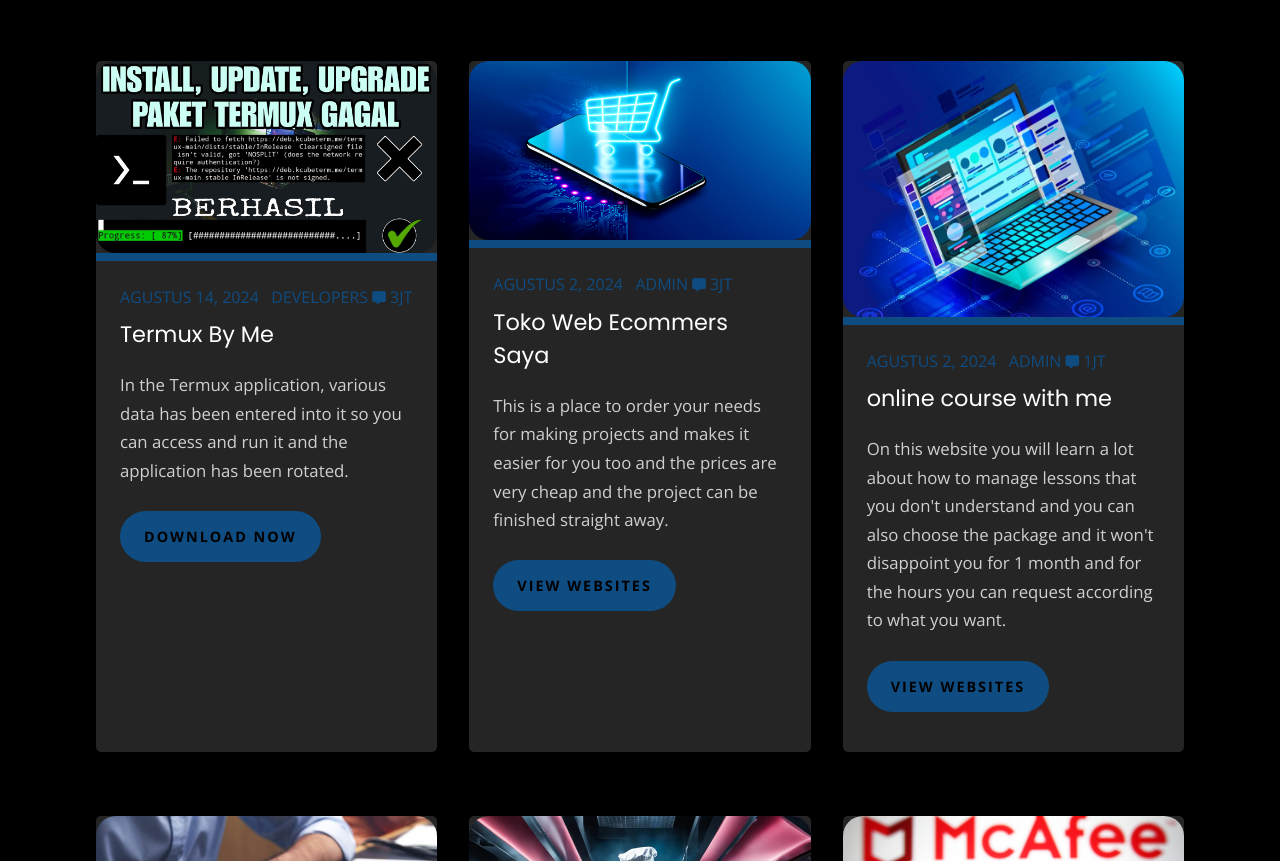
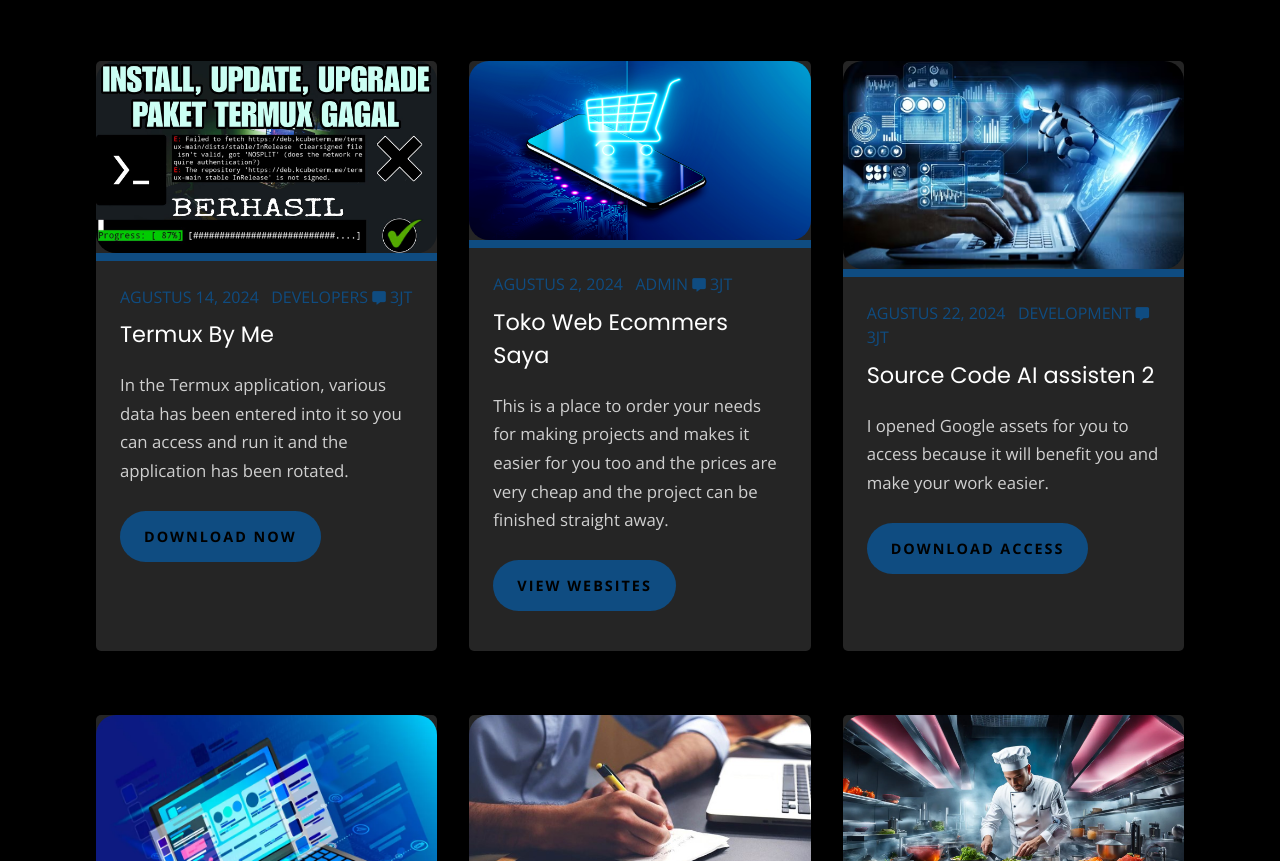
Before and after one commit to DwiDevelopes/Portofolio-Dwi-Bakti-N-Dev, a plain HTML site: page blog.html in a window 1280 px wide. Shown: the part 985-1846 px from the top of the page. Drawn offline with nearby package versions, Linux system fonts and the light colour scheme; files whose address does not match are found by name.

Commit message:
blog.html

```diff
--- a/blog.html
+++ b/blog.html
@@ -159,6 +159,19 @@ bottom: -9px;
         </div>
 
 
+      <div class = "item">
+          <div class = "item-img">
+            <img src = "code.avif" alt = "blog image">
+          </div>
+          <div class = "item-content">
+            <span>Agustus 22, 2024 &nbsp; Development
+              <i class = "fas fa-comment-alt"></i> 3jt
+            </span>
+            <h2>Source Code AI assisten 2</h2>
+            <p class = "text">I opened Google assets for you to access because it will benefit you and make your work easier.</p>
+            <a href="https://github.com/DwiDevelopes/ai-google"><button type = "button" class = "btn">Download Access</button></a>
+          </div>
+        </div>
 
 
      <div class = "item">
```
